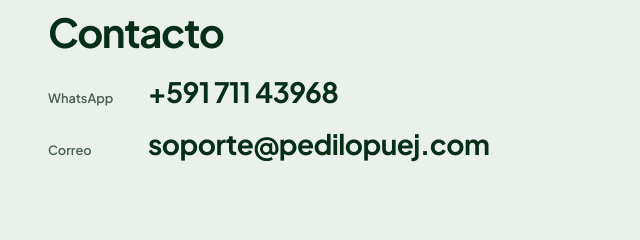
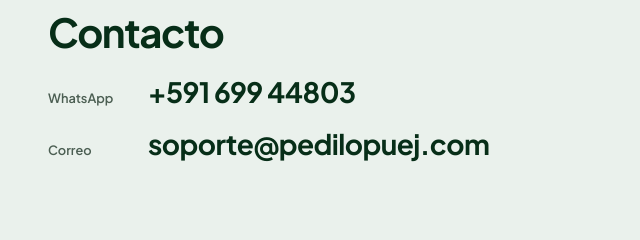
Before and after one commit to viktorZ0/pedilopuej-web, a plain HTML site: page index.html in a window 1280 px wide. Shown: the part 1705-1945 px from the top of the page, 96-736 px from the left. Drawn offline with Linux system fonts and the light colour scheme.

Commit message:
Nuevo número de soporte: 69944803
- index.html: el WhatsApp de soporte del pie pasa a +591 699 44803.
- eliminar-cuenta/index.html: el link de WhatsApp para pedir la baja usa
  el número nuevo.

Co-Authored-By: Claude Opus 5.5 <noreply@anthropic.com>

```diff
--- a/index.html
+++ b/index.html
@@ -87,7 +87,7 @@
       <h2>Contacto</h2>
       <div class="reach">
         <div class="reach-links">
-          <a href="https://wa.me/59171143968"><small>WhatsApp</small>+591 711 43968</a>
+          <a href="https://wa.me/59169944803"><small>WhatsApp</small>+591 699 44803</a>
           <a href="mailto:soporte@pedilopuej.com"><small>Correo</small>soporte@pedilopuej.com</a>
         </div>
         <div class="reach-aside">
```
Also changed, not shown: eliminar-cuenta/index.html (+1 -1 lines).
